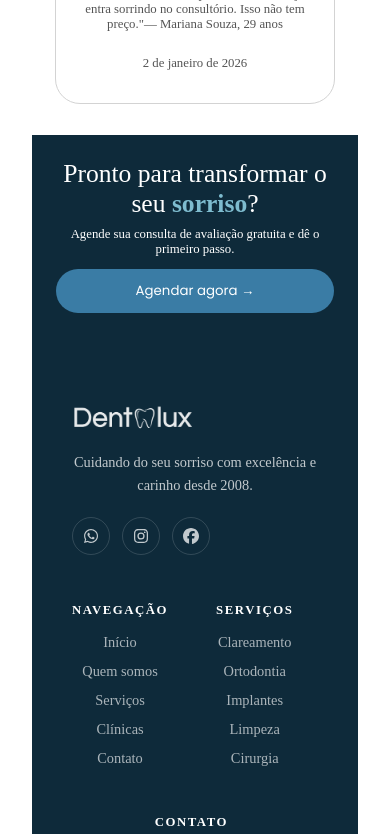
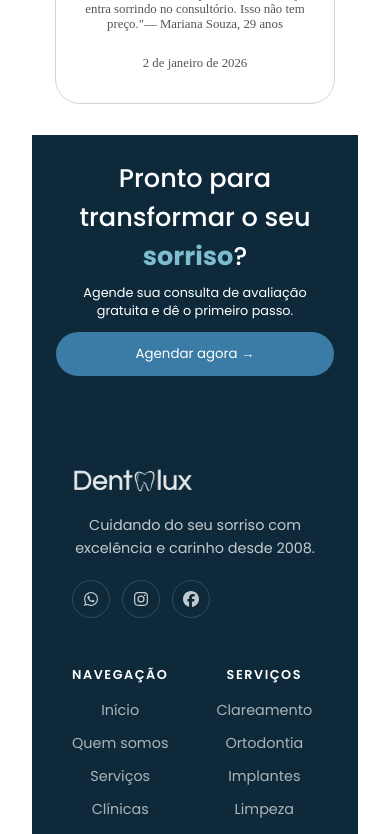
Before and after one commit to DevLucasHenrique/Dentalux, a React (Vite) app in the folder dentalux-app/: page / in a window 390 px wide. Shown: the part 2720-3554 px from the top of the page. Built offline with nearby package versions, Linux system fonts and the light colour scheme.

Commit message:
Finish mobile version

```diff
--- a/dentalux-app/index.html
+++ b/dentalux-app/index.html
@@ -1,5 +1,5 @@
 <!doctype html>
-<html lang="en">
+<html lang="pt-br">
   <head>
     <meta charset="UTF-8" />
     <link rel="shortcut icon" href="src/assets/icons/Dentalux.svg" type="image/x-icon">
--- a/dentalux-app/src/components/footer/Footer.css
+++ b/dentalux-app/src/components/footer/Footer.css
@@ -1,4 +1,5 @@
 footer {
+  font-family: var(--textFont);
   background-color: #0e2a3a;
   color: rgba(255, 255, 255, 0.75);
   padding: 64px 40px 0;
--- a/dentalux-app/src/components/home/CTA.css
+++ b/dentalux-app/src/components/home/CTA.css
@@ -1,4 +1,5 @@
 section#cta {
+  font-family: var(--textFont);
   display: flex;
   flex-flow: column nowrap;
   gap: 8px;
--- a/dentalux-app/src/components/home/Testimonials.css
+++ b/dentalux-app/src/components/home/Testimonials.css
@@ -1,4 +1,5 @@
 section#testimonials {
+  font-family: var(--textLogo);
   display: flex;
   flex-flow: column nowrap;
   justify-content: center;
```
